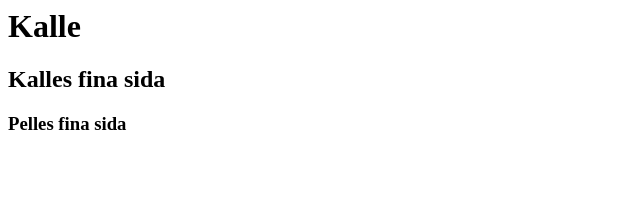
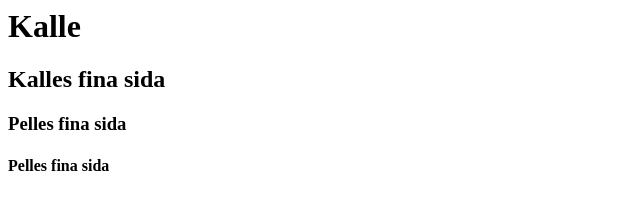
Before and after one commit to abbjetmus/Test_Git, a plain HTML site: page index.html in a window 1280 px wide. Shown: the whole page, without its empty margins (0-640 px from the left). Drawn offline with Linux system fonts and the light colour scheme.

Commit message:
Lagt till en h4

```diff
--- a/index.html
+++ b/index.html
@@ -5,5 +5,6 @@
 		<h1>Kalle</h1>
 		<h2>Kalles fina sida</h2>
 		<h3>Pelles fina sida</h3>
+		<h4>Pelles fina sida</h4>
 	</body>
 </html>
```
